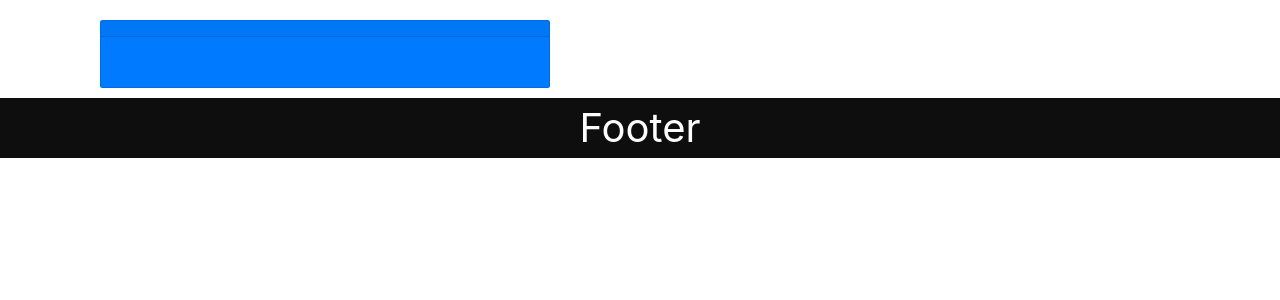
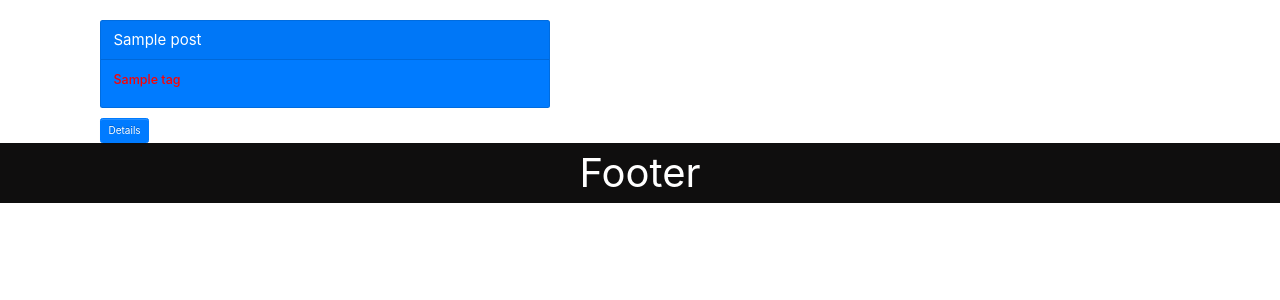
Before and after one commit to malika65/BlogRestFramework, a Django app: page /tag.view/1/ in a window 1280 px wide; the page is wider, and only the part inside the window is pictured. Shown: the part 81-381 px from the top of that part. Run offline with Django 3.2, Linux system fonts and the light colour scheme; tables that the repository leaves empty hold one stand-in row (values such as "Sample post"); some libraries are stand-ins or nearby versions.

Commit message:
Tag view detail all posts

```diff
--- a/src/api_ex/templates/post_detail.html
+++ b/src/api_ex/templates/post_detail.html
@@ -10,7 +10,7 @@
 
     <div class="card-body">
       {% for tag in post.tags.all %}
-        <h5 class="card-title"><a href="{% url 'tag_detail' tag_id=tag.id %}" style="color:red">{{tag.name}}</a></h5>
+        <h5 class="card-title"><a href="{% url 'api_ex:tag_detail' tag_id=tag.id %}" style="color:red">{{tag.name}}</a></h5>
       {% endfor %}
     </div>
 
--- a/src/api_ex/views.py
+++ b/src/api_ex/views.py
@@ -68,10 +68,6 @@ class PostDeleteView(DestroyAPIView):
     lookup_url_kwarg = 'post_id'
     queryset = Post.objects.all()
 
-# class UpdateName(generics.UpdateAPIView):
-#     queryset = Post.objects.all()
-#     serializer_class = PostListSerializer
-#     permission_classes = (permissions.IsAuthenticated,)
 
 def post_view(request):
     posts = Post.objects.all().order_by("-id")
@@ -88,7 +84,7 @@ def post_detail_view(request,post_id):
 
 def tag_detail_view(request, tag_id):
     posts = Post.objects.filter(tags__id = tag_id)
-    return render(request, "post_detail.html", context = {"posts":posts})
+    return render(request, "post.html", context = {"posts":posts})
 
 def post_create(request):
     if request.method == "POST":
@@ -100,51 +96,3 @@ def post_create(request):
     else:
         form = PostForm()
     return render(request, 'post_create.html', {'form': form})
-
-# def deletePost(request,post_id):
-#     Post.objects.filter(id = post_id).delete()
-#     return JsonResponse(data = {"success":True} )
-
-# def deleteTag(request,tag_id):
-#     Tag.objects.filter(id = tag_id).delete()
-#     return JsonResponse(data = {"success":True} )
-
-# @api_view(['GET'])
-# def all_posts(request):
-#     posts = Post.objects.all()
-#     # posts = [{'title':i.title, 'body':i.body} for i in posts]
-#     ser = PostListSerializer(posts , many = True)
-
-#     return Response(data = ser.data)
-# @api_view(['GET'])
-# def all_tags(request):
-#     tags = Tag.objects.all()
-#     ser = TagListSerializer(tags , many = True)
-    # return Response(data = ser.data)
-# @api_view(['POST'])
-# def post_create(request):
-#     ser = PostCreateSerializer(data = request.data)
-#     ser.is_valid(raise_exception=True)
-#     Post.objects.create(**ser.data)
-#     return Response(data = {"success":True,"message":"Post created"})
-
-
-# @api_view(['POST'])
-# def tag_create(request):
-#     ser = TagCreateSerializer(data = request.data)
-#     ser.is_valid(raise_exception=True)
-#     Tag.objects.create(**ser.data)
-#     return Response(data = {"success":True,"message":"Tag created"})
-
-# @api_view(['GET'])
-# def post_details(request, post_id):
-#     posts = Post.objects.get(id = post_id)
-#     ser = PostDetailSerializer(posts)
-#     return Response(data = ser.data)
-
-
-# @api_view(['GET'])
-# def tag_details(request, tag_id):
-#     tags = Tag.objects.get(id = tag_id)
-#     ser = TagDetailSerializer(tags)
-#     return Response(data = ser.data)
```
Also changed, not shown: src/api_ex/templates/tag_detail.html (deleted, +0 -10 lines).
